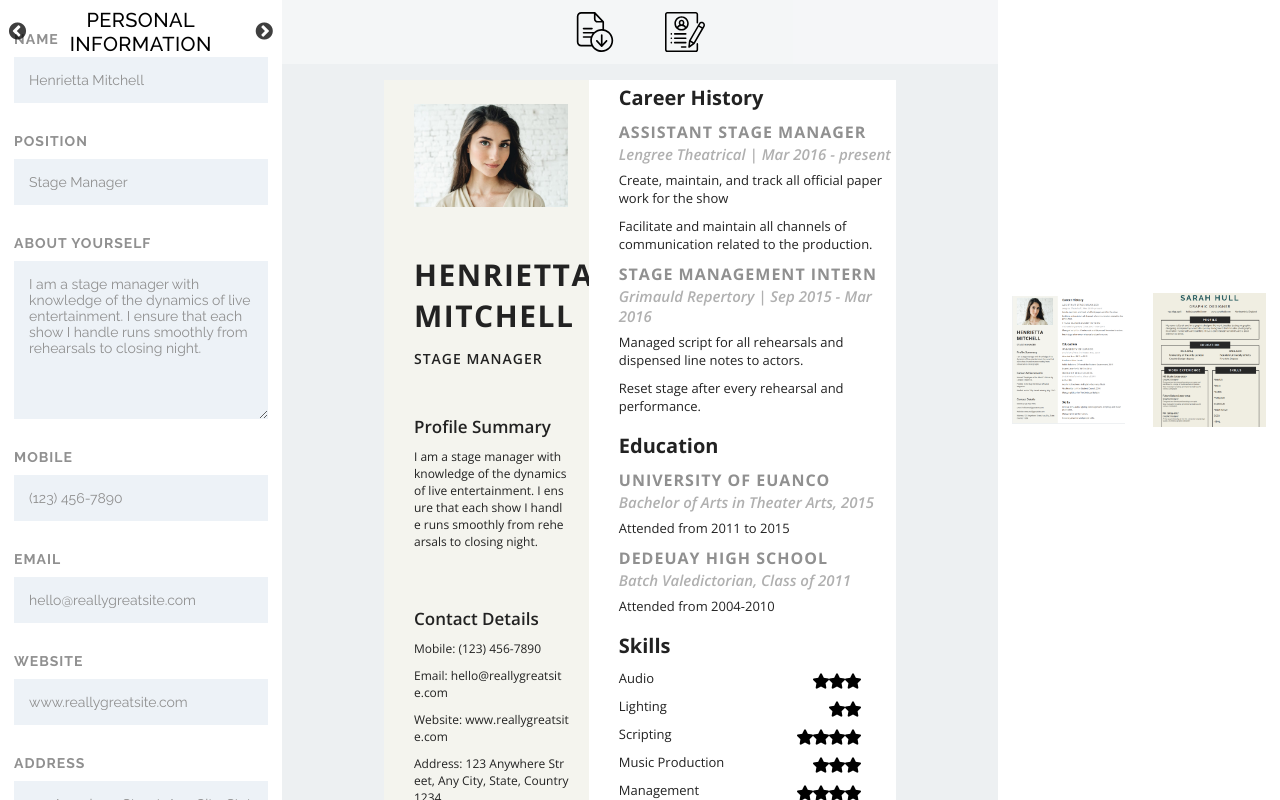
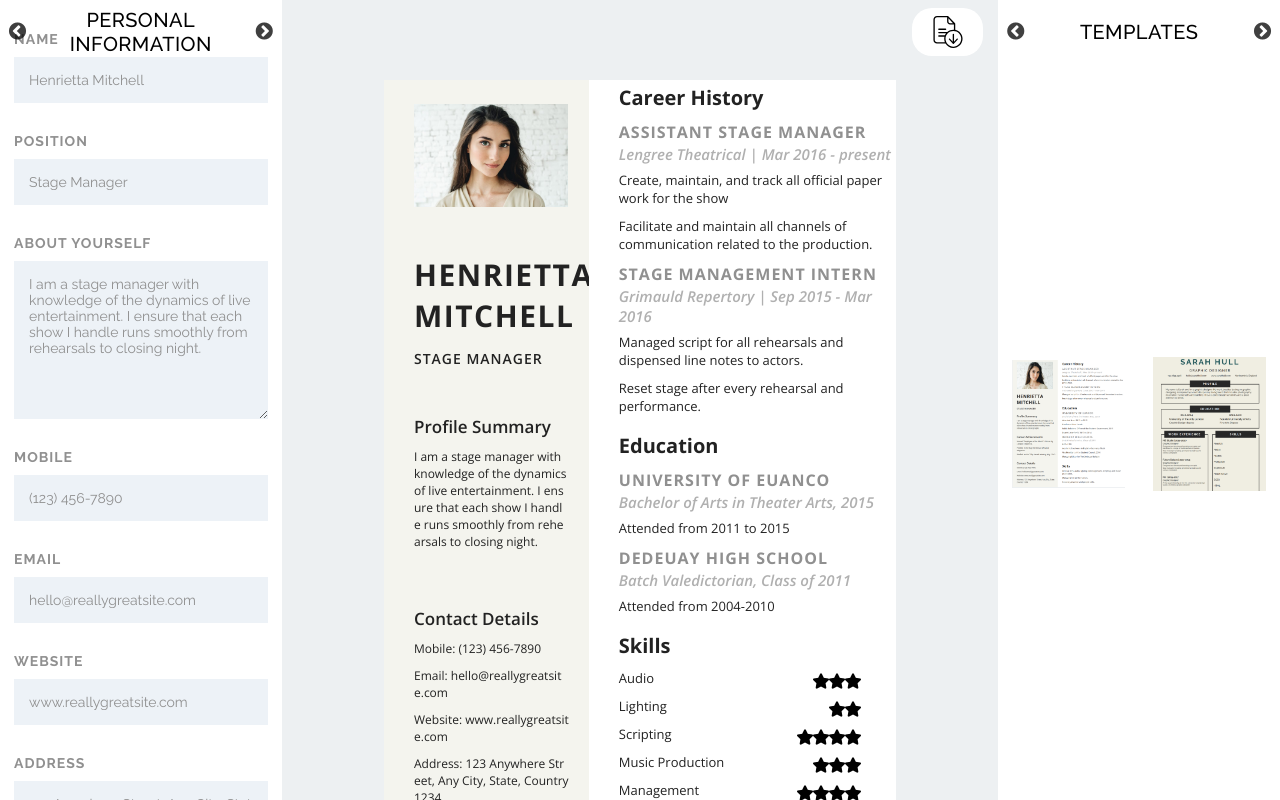
Before and after one commit to CodingMaven1/ProResume, a React (Create React App) app: page / in a window 1280 px wide. Built offline with nearby package versions, Linux system fonts and the light colour scheme.

Commit message:
Working on Right Navbar

```diff
--- a/src/Containers/LeftNav/LeftNav.scss
+++ b/src/Containers/LeftNav/LeftNav.scss
@@ -4,18 +4,17 @@
     background-color: #ffffff;
     overflow-y: scroll;
     overflow-x: hidden;
-}
 
-.LeftNav::-webkit-scrollbar-track {
+    &::-webkit-scrollbar-track {
         background-color: transparent;
     }
 
-.LeftNav::-webkit-scrollbar{
+    &::-webkit-scrollbar{
         background-color:transparent;
         width:10px
     }
 
-.LeftNav::-webkit-scrollbar-thumb{
+    &::-webkit-scrollbar-thumb{
         border-radius: 1rem;
         background-color: #fff;
     }
@@ -27,6 +26,8 @@
         outline: none !important;
         cursor: pointer;
     }
+}
+
 
 .slick-prev,.slick-next{
     position: relative;
--- a/src/Containers/PdfViewer/PdfViewer.jsx
+++ b/src/Containers/PdfViewer/PdfViewer.jsx
@@ -2,12 +2,10 @@ import React from "react";
 import { connect } from 'react-redux';
 import html2canvas from 'html2canvas';
 import jsPDF from 'jspdf';
-import {resetTemplate} from '../../redux/user/user-actions';
 import Satiny from '../../Templates/Satiny/Satiny';
 import Euphony from '../../Templates/Euphony/Euphony';
 
 import download from '../../Assets/download.svg';
-import portfolio from '../../Assets/portfolio.svg';
 import './PdfViewer.scss';
 
 class PdfViewer extends React.Component {
@@ -26,13 +24,6 @@ class PdfViewer extends React.Component {
             pdf.addImage(imgData, 'PNG', 0, 0, 210, 297);
             pdf.save("ProResume.pdf");
         });
-    }
-
-    onResetHandler = (event) => {
-        event.preventDefault();
-
-        let {template, resetTemplateFunction} = this.props;
-        resetTemplateFunction(template);
     }
 
     render(){
@@ -57,7 +48,6 @@ class PdfViewer extends React.Component {
                 <div className="PdfViewer--Options">
                     <div className="PdfViewer--OptionsContainer">
                         <img src={download} onClick={e => this.onPdfHandler(e)} className="PdfViewer--Option" alt="Download Resume"/>
-                        <img src={portfolio} onClick={e => this.onResetHandler(e)} className="PdfViewer--Option" alt="Reset Template" />
                     </div>
                 </div>
             </div>
@@ -70,8 +60,5 @@ const mapStateToProps = state => ({
     template: state.user.template
 })
 
-const mapDispatchToProps = dispatch => ({
-    resetTemplateFunction: template => dispatch(resetTemplate(template))
-})
 
-export default connect(mapStateToProps, mapDispatchToProps)(PdfViewer);
+export default connect(mapStateToProps)(PdfViewer);
--- a/src/Containers/PdfViewer/PdfViewer.scss
+++ b/src/Containers/PdfViewer/PdfViewer.scss
@@ -37,18 +37,23 @@
         position: fixed;
         top: 0;
         left: 22%;
-        background-color: rgba(255,255,255,0.4);
-        @include flexCenter;
+        background-color: transparent;
+        display: flex;
+        align-items: center;
+        justify-content: flex-end;
 
         .PdfViewer--OptionsContainer{
-            height: 100%;
-            width: 25%;
+            height: 75%;
+            width: 10%;
             display: flex;
             align-items: center;
             justify-content: space-around;
+            background-color: #fff;
+            border-radius: 2rem;
+            margin-right: 1.5rem;
 
             .PdfViewer--Option{
-                height: 5vh;
+                height: 4vh;
                 width: auto;
                 cursor: pointer;
             }
--- a/src/Containers/RightNav/RightNav.jsx
+++ b/src/Containers/RightNav/RightNav.jsx
@@ -1,15 +1,61 @@
 import React from "react";
+import {connect} from 'react-redux';
+import {navigateDataRight} from '../../redux/user/user-actions';
+import Slider from "react-slick";
 import TemplateChange from './RightNavComponents/TemplateChange/TemplateChange';
+
+import "slick-carousel/slick/slick.css";
+import "slick-carousel/slick/slick-theme.css";
 import './RightNav.scss';
 
 class RightNav extends React.Component{
+
+    onClickHandler = (e,type) => {
+        e.preventDefault();
+        const {navigateDataRightFunction} = this.props;
+        navigateDataRightFunction(type)
+    }
+
     render(){
+        const settings = {
+            infinite: true,
+            speed: 500,
+            slidesToShow: 1,
+            slidesToScroll: 1
+          };
+
+          const {viewRight} = this.props;
+          let inputFields;
+
+          if(viewRight.Templates === true){
+              inputFields = <TemplateChange />
+          }
+        //   else if(viewRight.Colors === true){
+        //       inputFields = <Career />
+        //   }
+        //   else if(viewRight.Fonts === true){
+        //       inputFields = <Education />
+        //   }
+
         return(
             <div className="RightNav">
-                <TemplateChange />
+                <Slider {...settings}>
+                    <h1 className="RightNav--Options" onClick={event => this.onClickHandler(event,"Templates")}>Templates</h1>
+                    <h1 className="RightNav--Options" onClick={event => this.onClickHandler(event,"Colors")}>Colors</h1>
+                    <h1 className="RightNav--Options" onClick={event => this.onClickHandler(event,"Fonts")}>Fonts</h1>
+                </Slider>
+                {inputFields}
             </div>
         )
     }
 }
 
-export default RightNav;
+const mapStateToProps = state => ({
+    viewRight: state.user.viewRight
+})
+
+const mapDispachToProps = dispatch => ({
+    navigateDataRightFunction: type => dispatch(navigateDataRight(type))
+})
+
+export default connect(mapStateToProps, mapDispachToProps)(RightNav);
--- a/src/Containers/RightNav/RightNav.scss
+++ b/src/Containers/RightNav/RightNav.scss
@@ -2,4 +2,12 @@
     height: 100vh;
     width: 22vw;
     background-color: #ffffff;
+
+    .RightNav--Options{
+        text-transform: uppercase;
+        letter-spacing: 0.4px;
+        font-weight: 500;
+        outline: none !important;
+        cursor: pointer;
+    }
 }
--- a/src/redux/user/user-actions.js
+++ b/src/redux/user/user-actions.js
@@ -1,10 +1,5 @@
 export const changeTemplate = template => ({
     type: 'CHANGE_TEMPLATE',
-    payload: template
-})
-
-export const resetTemplate = template => ({
-    type: 'RESET_TEMPLATE',
     payload: template
 })
 
@@ -15,6 +10,11 @@ export const modifyData = data => ({
 
 export const navigateData = data => ({
     type: 'NAVIGATE_DATA',
+    payload: data
+})
+
+export const navigateDataRight = data => ({
+    type: 'NAVIGATE_DATA_RIGHT',
     payload: data
 })
 
--- a/src/redux/user/user-reducer.js
+++ b/src/redux/user/user-reducer.js
@@ -1,5 +1,5 @@
 import TemplateDummyData from '../../Containers/PdfViewer/TemplateDummyData';
-import {updateValue, updateView, increaseRatingUtil, decreaseRatingUtil, addDummyDataUtil, deleteDummyDataUtil, changeTemplate, increaseCountUtil, decreaseCountUtil} from './user-utils';
+import {updateValue, updateView, updateViewRight, increaseRatingUtil, decreaseRatingUtil, addDummyDataUtil, deleteDummyDataUtil, changeTemplate, increaseCountUtil, decreaseCountUtil} from './user-utils';
 
 const INITIAL_STATE = {
     data: TemplateDummyData["Satiny"],
@@ -10,6 +10,11 @@ const INITIAL_STATE = {
         Education: false,
         Skills: false
     },
+    viewRight: {
+        Templates: true,
+        Colors: false,
+        Fonts: false
+    },
     count: {
         CareerHistory: 1,
         Education: 1,
@@ -19,11 +24,6 @@ const INITIAL_STATE = {
 
 const userReducer = (state = INITIAL_STATE, action) => {
     switch(action.type) {
-        case 'RESET_TEMPLATE':
-            return{
-                ...state,
-                data: TemplateDummyData[action.payload]
-            }
         case 'CHANGE_TEMPLATE':
             return{
                 ...state,
@@ -39,6 +39,11 @@ const userReducer = (state = INITIAL_STATE, action) => {
             return{
                 ...state,
                 view: updateView(state.view, action.payload)
+            }
+        case 'NAVIGATE_DATA_RIGHT':
+            return{
+                ...state,
+                viewRight: updateViewRight(state.viewRight, action.payload)
             }
         case 'RATING_INCREASE':
             return{
--- a/src/redux/user/user-utils.js
+++ b/src/redux/user/user-utils.js
@@ -33,6 +33,19 @@ export const updateValue = (data, updatedvalue) => {
 // UTILITY FUNCTION FOR NAVIGATING THE LEFT NAVBAR
 
 export const updateView = (previousview,type) => {
+    let newview = previousview;
+    for(let i of Object.keys(previousview)){
+        newview[i] = false
+    }
+
+    newview[type] = true
+
+    return {...newview}
+}
+
+// UTILITY FUNCTION FOR NAVIGATING THE RIGHT NAVBAR
+
+export const updateViewRight = (previousview,type) => {
     let newview = previousview;
     for(let i of Object.keys(previousview)){
         newview[i] = false
```
Lines whose indentation alone changed are shown as unchanged.
